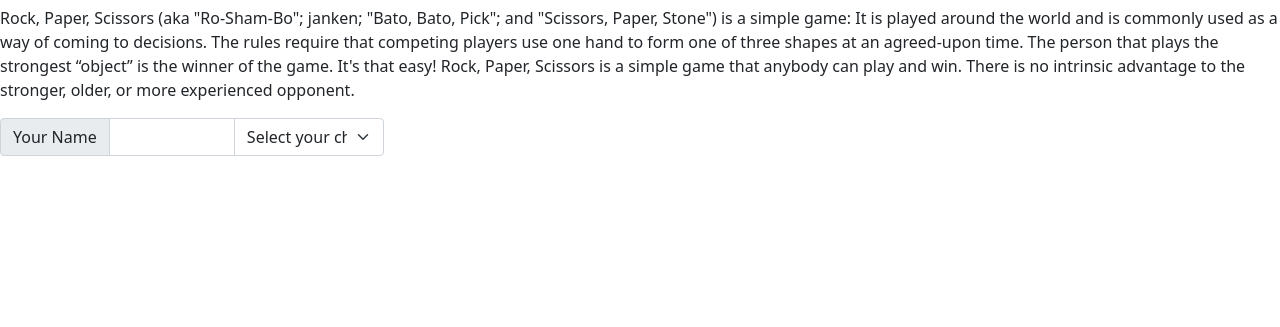
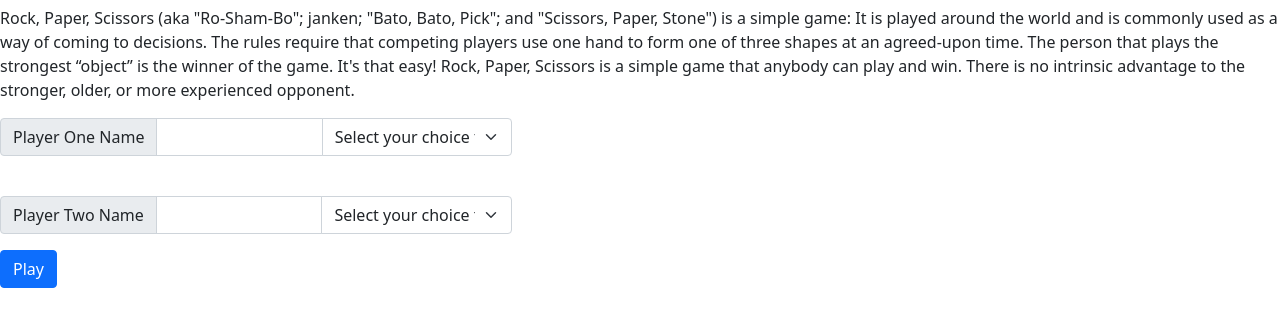
Before and after one commit to sandramolina/wk3_weekend_homework, a Flask app: page / in a window 1280 px wide. Shown: the part 50-377 px from the top of the page. Run offline with Flask 2, Linux system fonts and the light colour scheme.

Commit message:
adds player two selection

```diff
--- a/static/main.css
+++ b/static/main.css
@@ -2,5 +2,5 @@
     background-image: url('../img/rock-paper-scissors.png');
 }
 #game-setup {
-    width: 30vw;
+    width: 40vw;
 }
--- a/templates/index.html
+++ b/templates/index.html
@@ -17,7 +17,7 @@
     </p>
     </div>
     <div class="input-group mb-3" id="game-setup">
-    <span class="input-group-text">Your Name</span>
+        <span class="input-group-text">Player One Name</span>
         <input type="text" aria-label="Player One Name" class="form-control">
         <select class="form-select" aria-label="Select your choice for the game">
             <option selected>Select your choice for the game</option>
@@ -26,5 +26,17 @@
             <option value="paper">Paper</option>
         </select>
     </div>
+    <br>
+    <div class="input-group mb-3" id="game-setup">
+        <span class="input-group-text">Player Two Name</span>
+        <input type="text" aria-label="Player Two Name" class="form-control">
+        <select class="form-select" aria-label="Select your choice for the game">
+            <option selected>Select your choice for the game</option>
+            <option value="rock">Rock</option>
+            <option value="scissors">Scissors</option>
+            <option value="paper">Paper</option>
+        </select>
+    </div>
+    <button name="play" type="button" class="btn btn-primary">Play</button>
 </main>
 {% endblock %}
```
Lines whose indentation alone changed are shown as unchanged.
